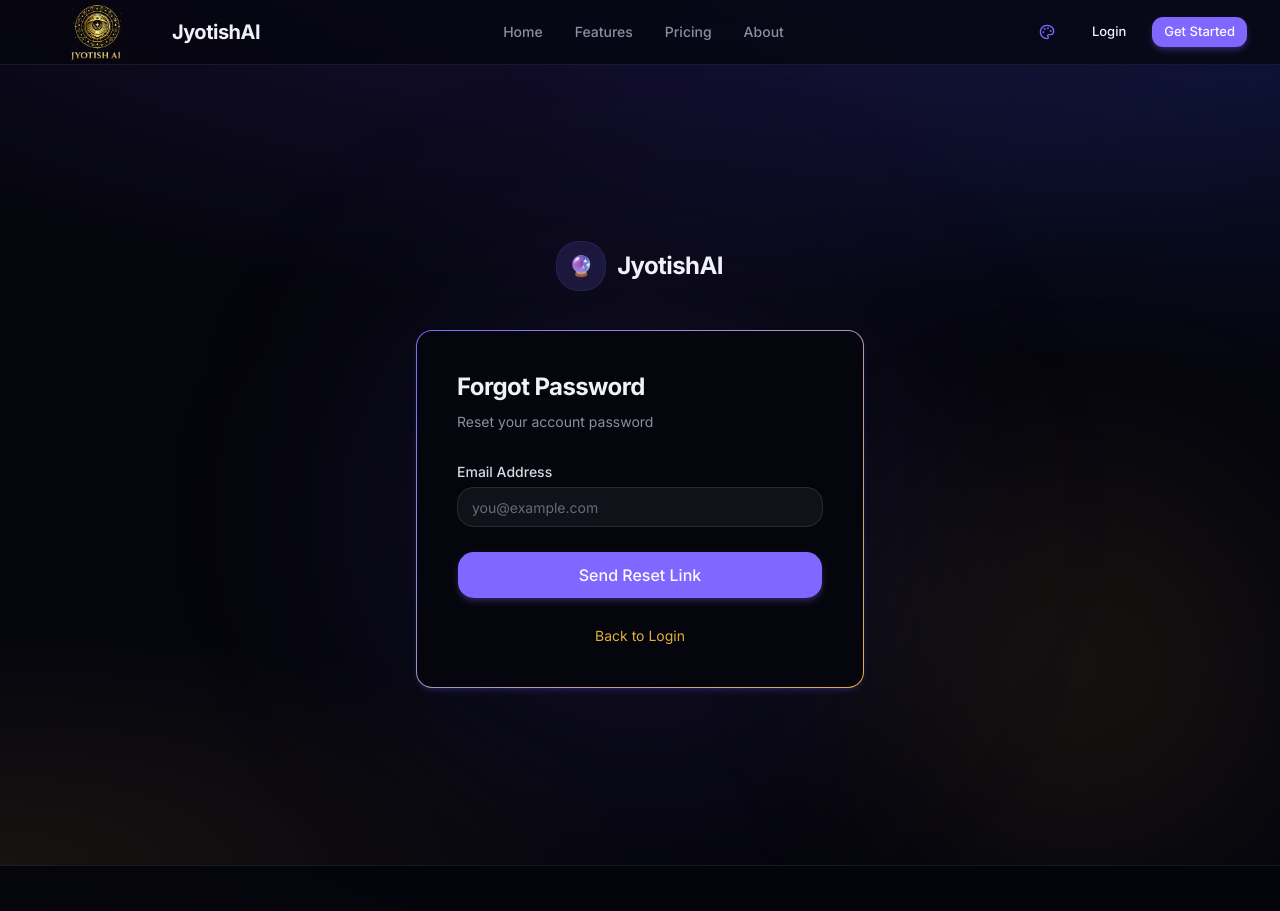
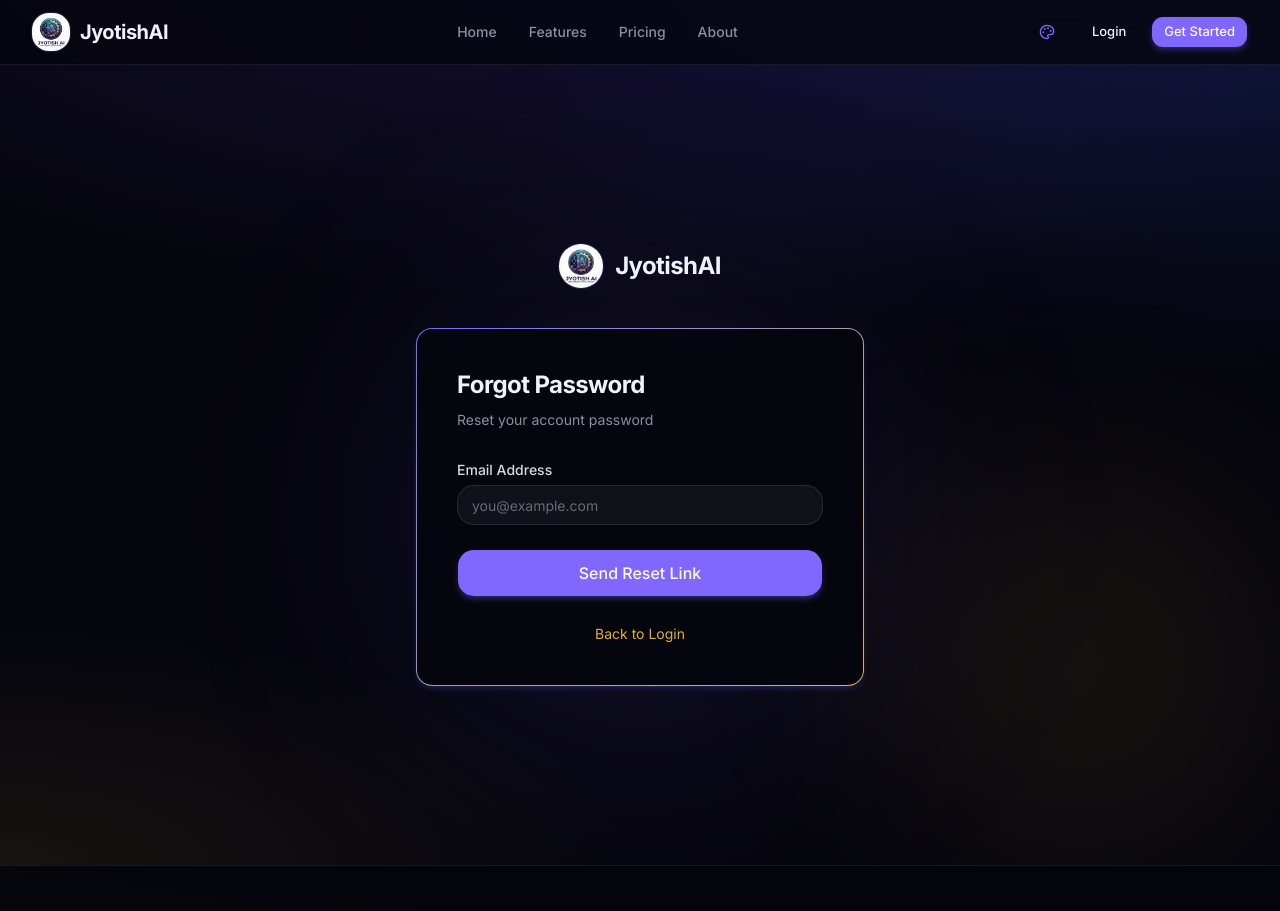
Before and after one commit to KAIZER-2002/JyotishAi, a Next.js app in the folder frontend/: page /forgot-password in a window 1280 px wide. Shown: the top 911 px of the page. Built offline with nearby package versions, Linux system fonts and the light colour scheme.

Commit message:
feat(branding): update JyotishAI logo with new PNG asset across components

```diff
--- a/frontend/components/auth/AuthLayout.tsx
+++ b/frontend/components/auth/AuthLayout.tsx
@@ -1,6 +1,7 @@
 "use client";
 
 import { ReactNode } from "react";
+import Image from "next/image";
 import Link from "next/link";
 import { motion, useReducedMotion } from "framer-motion";
 
@@ -40,9 +41,13 @@
             href="/"
             className="group mb-10 flex items-center justify-center gap-3"
           >
-            <span className="flex size-12 items-center justify-center rounded-2xl bg-primary/15 text-xl ring-1 ring-primary/25 transition-all duration-300 group-hover:bg-primary/25">
-              🔮
-            </span>
+            <Image
+              src="/logo.png"
+              alt="JyotishAI Logo"
+              width={44}
+              height={44}
+              className="rounded-2xl object-contain ring-1 ring-primary/20"
+            />
             <span className="text-2xl font-bold tracking-tight text-foreground">
               JyotishAI
             </span>
--- a/frontend/components/dashboard/Sidebar.tsx
+++ b/frontend/components/dashboard/Sidebar.tsx
@@ -1,5 +1,6 @@
 "use client";
 
+import Image from "next/image";
 import Link from "next/link";
 import { usePathname } from "next/navigation";
 import {
@@ -81,12 +82,13 @@
           className="group flex items-center gap-3"
           onClick={onNavigate}
         >
-          <span
-            className="flex size-10 items-center justify-center rounded-xl bg-primary/15 text-lg ring-1 ring-primary/25 transition-all duration-300 group-hover:bg-primary/25 group-hover:ring-primary/40"
-            aria-hidden="true"
-          >
-            🔮
-          </span>
+          <Image
+            src="/logo.png"
+            alt="JyotishAI Logo"
+            width={38}
+            height={38}
+            className="rounded-xl object-contain ring-1 ring-primary/20"
+          />
           <div>
             <h1 className="text-lg font-semibold tracking-tight text-foreground">
               JyotishAI
--- a/frontend/components/layout/Footer.tsx
+++ b/frontend/components/layout/Footer.tsx
@@ -1,3 +1,4 @@
+import Image from "next/image";
 import Link from "next/link";
 
 import Container from "@/components/layout/Container";
@@ -22,9 +23,13 @@
         <div className="grid gap-10 py-12 sm:grid-cols-2 lg:grid-cols-4">
           <div className="sm:col-span-2 lg:col-span-2">
             <Link href="/" className="inline-flex items-center gap-2.5">
-              <span className="flex size-9 items-center justify-center rounded-xl bg-primary/15 text-base ring-1 ring-primary/25">
-                🔮
-              </span>
+              <Image
+                src="/logo.png"
+                alt="JyotishAI Logo"
+                width={36}
+                height={36}
+                className="rounded-xl object-contain ring-1 ring-primary/20"
+              />
               <span className="text-lg font-bold tracking-tight text-foreground">
                 JyotishAI
               </span>
--- a/frontend/components/layout/Navbar.tsx
+++ b/frontend/components/layout/Navbar.tsx
@@ -51,11 +51,10 @@
                 <Image
                   src="/logo.png"
                   alt="JyotishAI Logo"
-                  width={130}
-                  height={130}
-                  className="rounded-xl"
+                  width={38}
+                  height={38}
+                  className="rounded-xl object-contain ring-1 ring-primary/20"
                   priority
-                  unoptimized
                 />
                 <span className="text-xl font-bold tracking-tight text-foreground">
                   JyotishAI
@@ -113,10 +112,9 @@
               <Image
                 src="/logo.png"
                 alt="JyotishAI Logo"
-                width={40}
-                height={40}
-                className="rounded-xl"
-                unoptimized
+                width={36}
+                height={36}
+                className="rounded-xl object-contain ring-1 ring-primary/20"
               />
               <span className="text-lg font-bold tracking-tight text-foreground">
                 JyotishAI
```
Also changed, not shown: frontend/public/logo.png.
